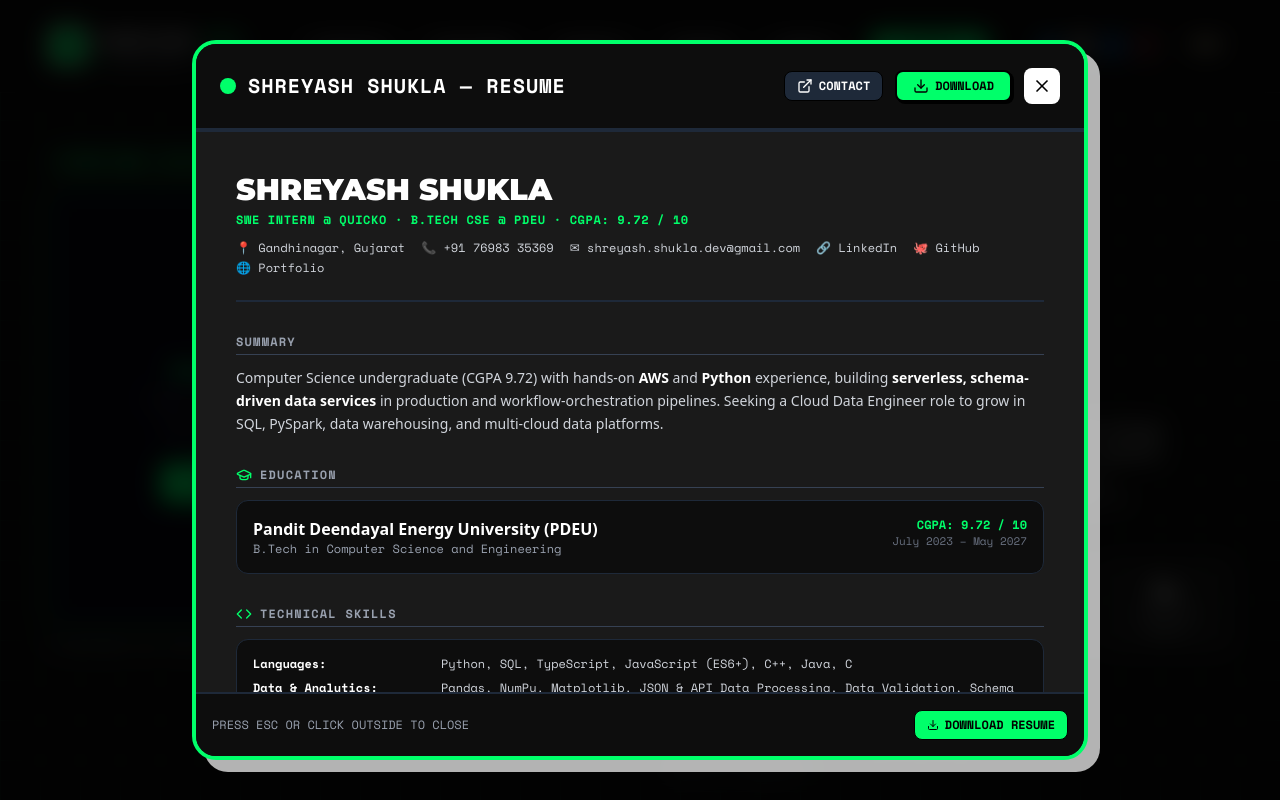
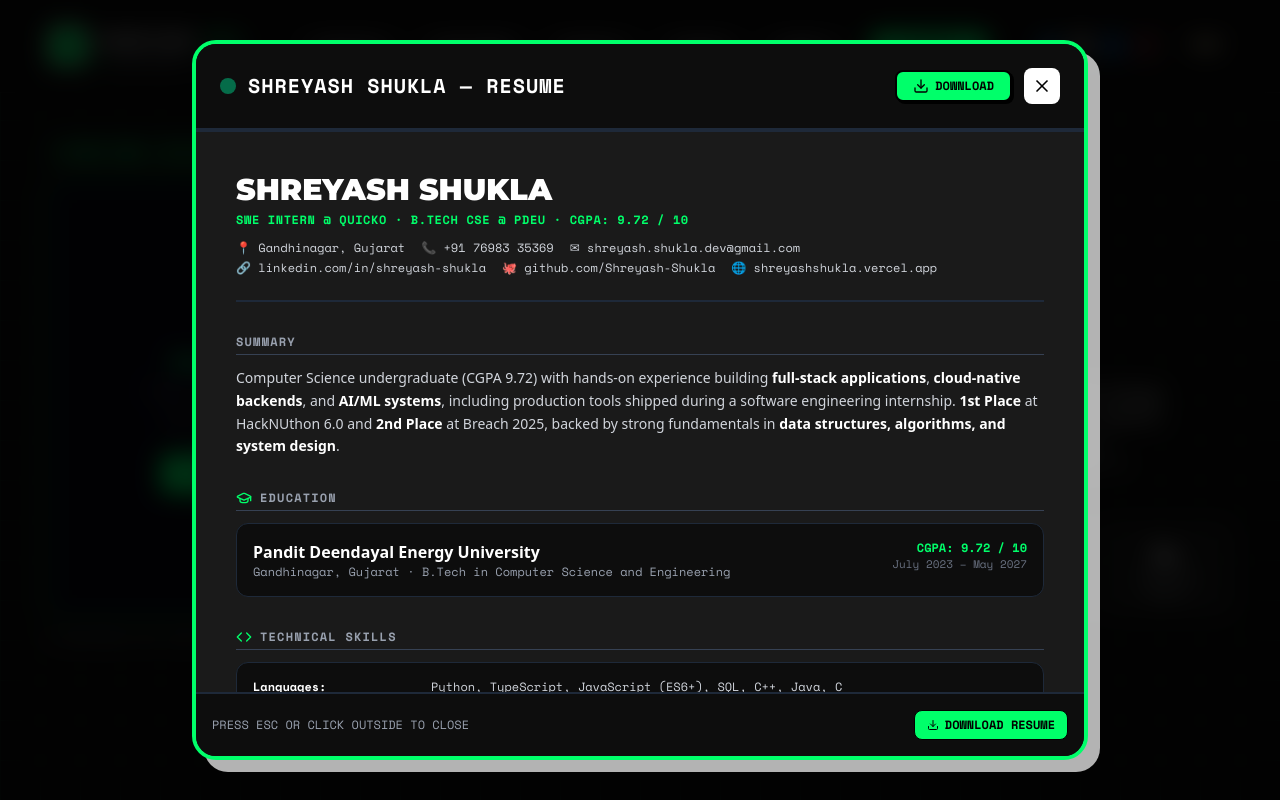
Before and after one commit to Shreyash-Shukla/portfolio, a Next.js app: page / in a window 1280 px wide. Both pictures are taken after a click on the button "VIEW RESUME". Shown: the top 800 px of the page. Built offline with nearby package versions, Linux system fonts and the light colour scheme.

Commit message:
bug fixes

```diff
--- a/components/Hero.jsx
+++ b/components/Hero.jsx
@@ -79,16 +79,6 @@ export default function Hero({ onOpenResume }) {
 
         {/* ── Right: Bio ── */}
         <div className="order-1 lg:order-2 flex flex-col gap-7">
-          {/* Tag */}
-          <div className="flex flex-wrap gap-2">
-            <span className="font-mono text-xs font-bold bg-black text-[#00FF6A] dark:bg-[#00FF6A]/10 dark:text-[#00FF6A] border border-[#00FF6A] px-3 py-1 rounded-full uppercase tracking-widest shadow-sm">
-              B.Tech CSE · PDEU
-            </span>
-            <span className="font-mono text-xs font-bold bg-gray-200 text-gray-800 dark:bg-white/5 dark:text-gray-300 border border-gray-400 dark:border-gray-700 px-3 py-1 rounded-full uppercase tracking-widest">
-              Ex-Intern @ Quicko
-            </span>
-          </div>
-
           {/* Name */}
           <div>
             <p className="font-mono text-sm font-bold text-gray-600 dark:text-gray-400 uppercase tracking-[0.25em] mb-1">
--- a/components/ResumeModal.jsx
+++ b/components/ResumeModal.jsx
@@ -1,17 +1,19 @@
 "use client";
 
 import { useEffect } from "react";
-import { X, Download, ExternalLink, Briefcase, GraduationCap, Code, Trophy } from "lucide-react";
+import { X, Download, Briefcase, GraduationCap, Code, Trophy } from "lucide-react";
 
 export default function ResumeModal({ isOpen, onClose }) {
   useEffect(() => {
-    const handleKeyDown = (e) => { if (e.key === "Escape") onClose(); };
+    const handleKeyDown = (e) => {
+      if (e.key === "Escape") onClose();
+    };
     if (isOpen) {
-      document.addEventListener("keydown", handleKeyDown);
+      window.addEventListener("keydown", handleKeyDown);
       document.body.style.overflow = "hidden";
     }
     return () => {
-      document.removeEventListener("keydown", handleKeyDown);
+      window.removeEventListener("keydown", handleKeyDown);
       document.body.style.overflow = "";
     };
   }, [isOpen, onClose]);
@@ -37,19 +39,11 @@ export default function ResumeModal({ isOpen, onClose }) {
         {/* Modal Header */}
         <div className="flex items-center justify-between p-6 bg-gray-100 dark:bg-[#0D0D0D] border-b-4 border-black dark:border-gray-800">
           <div className="flex items-center gap-3">
-            <div className="w-4 h-4 rounded-full bg-[#00FF6A]"></div>
+            <div className="w-4 h-4 rounded-full bg-emerald-500 animate-pulse"></div>
             <h2 className="font-mono font-black text-xl tracking-wider text-gray-900 dark:text-white">SHREYASH SHUKLA — RESUME</h2>
           </div>
 
           <div className="flex items-center gap-3">
-            <a
-              href="mailto:shreyash.shukla.dev@gmail.com"
-              className="hidden sm:flex items-center gap-1.5 px-3 py-1.5 bg-gray-200 dark:bg-gray-800 text-gray-900 dark:text-white rounded-lg font-mono text-xs font-bold border border-black hover:bg-gray-300 dark:hover:bg-gray-700"
-            >
-              <ExternalLink className="w-4 h-4" />
-              <span>CONTACT</span>
-            </a>
-
             <button
               onClick={handleDownload}
               className="flex items-center gap-1.5 px-4 py-1.5 bg-emerald-400 dark:bg-[#00FF6A] text-black rounded-lg font-mono text-xs font-black border-2 border-black shadow-[2px_2px_0px_0px_rgba(0,0,0,1)] hover:translate-x-0.5 hover:translate-y-0.5 transition-all active:translate-x-1 active:translate-y-1 active:shadow-none"
@@ -73,16 +67,16 @@ export default function ResumeModal({ isOpen, onClose }) {
           {/* Header Contact */}
           <div className="border-b-2 border-gray-200 dark:border-gray-800 pb-6">
             <h1 className="text-3xl font-black font-mont mb-1 text-gray-900 dark:text-white">SHREYASH SHUKLA</h1>
-            <p className="font-mono text-xs font-bold text-green-700 dark:text-[#00FF6A] uppercase tracking-wider mb-3">
+            <p className="font-mono text-xs font-bold text-emerald-700 dark:text-[#00FF6A] uppercase tracking-wider mb-3">
               SWE Intern @ Quicko · B.Tech CSE @ PDEU · CGPA: 9.72 / 10
             </p>
             <div className="flex flex-wrap gap-x-4 gap-y-1 text-gray-700 dark:text-gray-300 text-xs font-mono">
               <span>📍 Gandhinagar, Gujarat</span>
               <span>📞 +91 76983 35369</span>
               <a href="mailto:shreyash.shukla.dev@gmail.com" className="hover:text-emerald-600 dark:hover:text-[#00FF6A] transition-colors">✉ shreyash.shukla.dev@gmail.com</a>
-              <a href="https://linkedin.com/in/shreyash-shukla-6a3b5a309" target="_blank" rel="noopener noreferrer" className="hover:text-emerald-600 dark:hover:text-[#00FF6A] transition-colors">🔗 LinkedIn</a>
-              <a href="https://github.com/Shreyash-Shukla" target="_blank" rel="noopener noreferrer" className="hover:text-emerald-600 dark:hover:text-[#00FF6A] transition-colors">🐙 GitHub</a>
-              <a href="https://shreyashshukla.vercel.app" target="_blank" rel="noopener noreferrer" className="hover:text-emerald-600 dark:hover:text-[#00FF6A] transition-colors">🌐 Portfolio</a>
+              <a href="https://linkedin.com/in/shreyash-shukla-6a3b5a309" target="_blank" rel="noopener noreferrer" className="hover:text-emerald-600 dark:hover:text-[#00FF6A] transition-colors">🔗 linkedin.com/in/shreyash-shukla</a>
+              <a href="https://github.com/Shreyash-Shukla" target="_blank" rel="noopener noreferrer" className="hover:text-emerald-600 dark:hover:text-[#00FF6A] transition-colors">🐙 github.com/Shreyash-Shukla</a>
+              <a href="https://shreyashshukla.vercel.app" target="_blank" rel="noopener noreferrer" className="hover:text-emerald-600 dark:hover:text-[#00FF6A] transition-colors">🌐 shreyashshukla.vercel.app</a>
             </div>
           </div>
 
@@ -92,7 +86,7 @@ export default function ResumeModal({ isOpen, onClose }) {
               SUMMARY
             </h3>
             <p className="text-gray-700 dark:text-gray-300 text-xs sm:text-sm leading-relaxed">
-              Computer Science undergraduate (CGPA 9.72) with hands-on <strong className="text-gray-900 dark:text-white">AWS</strong> and <strong className="text-gray-900 dark:text-white">Python</strong> experience, building <strong className="text-gray-900 dark:text-white">serverless, schema-driven data services</strong> in production and workflow-orchestration pipelines. Seeking a Cloud Data Engineer role to grow in SQL, PySpark, data warehousing, and multi-cloud data platforms.
+              Computer Science undergraduate (CGPA 9.72) with hands-on experience building <strong className="text-gray-900 dark:text-white">full-stack applications</strong>, <strong className="text-gray-900 dark:text-white">cloud-native backends</strong>, and <strong className="text-gray-900 dark:text-white">AI/ML systems</strong>, including production tools shipped during a software engineering internship. <strong className="text-gray-900 dark:text-white">1st Place</strong> at HackNUthon 6.0 and <strong className="text-gray-900 dark:text-white">2nd Place</strong> at Breach 2025, backed by strong fundamentals in <strong className="text-gray-900 dark:text-white">data structures, algorithms, and system design</strong>.
             </p>
           </div>
 
@@ -104,11 +98,11 @@ export default function ResumeModal({ isOpen, onClose }) {
             </h3>
             <div className="bg-gray-50 dark:bg-[#0D0D0D] p-4 rounded-xl border border-gray-200 dark:border-gray-800 flex justify-between items-start">
               <div>
-                <h4 className="font-bold text-base text-gray-900 dark:text-white">Pandit Deendayal Energy University (PDEU)</h4>
-                <p className="text-xs font-mono text-gray-600 dark:text-gray-400">B.Tech in Computer Science and Engineering</p>
+                <h4 className="font-bold text-base text-gray-900 dark:text-white">Pandit Deendayal Energy University</h4>
+                <p className="text-xs font-mono text-gray-600 dark:text-gray-400">Gandhinagar, Gujarat · B.Tech in Computer Science and Engineering</p>
               </div>
               <div className="text-right ml-4 flex-shrink-0">
-                <span className="font-mono text-xs font-bold text-green-700 dark:text-[#00FF6A] block">CGPA: 9.72 / 10</span>
+                <span className="font-mono text-xs font-bold text-emerald-700 dark:text-[#00FF6A] block">CGPA: 9.72 / 10</span>
                 <p className="text-[11px] text-gray-500 font-mono">July 2023 – May 2027</p>
               </div>
             </div>
@@ -122,16 +116,15 @@ export default function ResumeModal({ isOpen, onClose }) {
             </h3>
             <div className="space-y-2 font-mono text-xs bg-gray-50 dark:bg-[#0D0D0D] p-4 rounded-xl border border-gray-200 dark:border-gray-800">
               {[
-                { label: "Languages", value: "Python, SQL, TypeScript, JavaScript (ES6+), C++, Java, C" },
-                { label: "Data & Analytics", value: "Pandas, NumPy, Matplotlib, JSON & API Data Processing, Data Validation, Schema Design" },
+                { label: "Languages", value: "Python, TypeScript, JavaScript (ES6+), SQL, C++, Java, C" },
+                { label: "Backend & Frontend", value: "Node.js, Express.js, FastAPI, Flask, REST, OpenAPI, Serverless, JWT Auth, Next.js, React.js, Angular, Jest" },
+                { label: "Cloud & DevOps", value: "AWS (Lambda, DynamoDB, S3, CloudFront, IAM), Terraform (IaC), Docker, Jenkins, Git, GitHub, Linux" },
                 { label: "Databases", value: "PostgreSQL, MySQL, DynamoDB, MongoDB" },
-                { label: "Cloud & DevOps", value: "AWS (Lambda, DynamoDB, S3, CloudFront, IAM), Terraform, Docker, Jenkins, Git, Linux" },
-                { label: "Backend & APIs", value: "Node.js, Express.js, FastAPI, Flask, REST APIs, Serverless Architecture, OpenAPI" },
-                { label: "GenAI & Orchestration", value: "LLM-driven workflows, DAG-based orchestration, MCP tool integrations" },
-                { label: "Frontend & Testing", value: "Angular, React.js, Next.js, NgRx, Tailwind CSS, Jest" },
+                { label: "Data & ML", value: "Pandas, NumPy, Matplotlib, XGBoost, Random Forest, GNNs, API Data Processing, Data Validation, Schema Design" },
+                { label: "AI & Concepts", value: "LLM Workflows, RAG, DAG Orchestration, MCP, DSA, OOP, DBMS, Operating Systems, System Design" },
               ].map((skill) => (
-                <div key={skill.label} className="flex gap-2">
-                  <strong className="text-gray-900 dark:text-white min-w-[140px] sm:min-w-[180px] flex-shrink-0">{skill.label}:</strong>
+                <div key={skill.label} className="flex flex-col sm:flex-row gap-1 sm:gap-2">
+                  <strong className="text-gray-900 dark:text-white min-w-[150px] sm:min-w-[170px] flex-shrink-0">{skill.label}:</strong>
                   <span className="text-gray-700 dark:text-gray-300">{skill.value}</span>
                 </div>
               ))}
@@ -142,7 +135,7 @@ export default function ResumeModal({ isOpen, onClose }) {
           <div>
             <h3 className="font-mono text-xs font-black text-gray-600 dark:text-gray-400 uppercase tracking-widest mb-3 flex items-center gap-2 border-b border-gray-200 dark:border-gray-700 pb-1">
               <Briefcase className="w-4 h-4 text-emerald-600 dark:text-[#00FF6A]" />
-              WORK EXPERIENCE
+              EXPERIENCE
             </h3>
 
             <div className="border-l-2 border-emerald-500 dark:border-[#00FF6A] pl-4 space-y-2">
@@ -151,14 +144,28 @@ export default function ResumeModal({ isOpen, onClose }) {
                   <h4 className="font-bold text-lg text-gray-900 dark:text-white">Quicko</h4>
                   <p className="text-sm font-semibold text-gray-700 dark:text-gray-300 italic">Software Engineering Intern · Ahmedabad, Gujarat</p>
                 </div>
-                <span className="font-mono text-xs bg-green-500/10 text-green-700 dark:text-[#00FF6A] px-2.5 py-1 rounded font-bold border border-green-500/30 flex-shrink-0">May 2026 – June 2026</span>
+                <span className="font-mono text-xs bg-green-500/10 text-emerald-700 dark:text-[#00FF6A] px-2.5 py-1 rounded font-bold border border-green-500/30 flex-shrink-0">May 2026 – June 2026</span>
               </div>
               <ul className="list-disc list-inside space-y-1.5 text-gray-700 dark:text-gray-300 font-light text-xs sm:text-sm leading-relaxed mt-2">
-                <li>Developed and deployed <strong className="text-gray-900 dark:text-white">four production-grade financial tools</strong> live on Quicko's platform: PAN Verification Tool, PAN-Aadhaar Link Status Checker, Tax Payment Status Checker, and e-Verify ITR Tool.</li>
-                <li>Designed cloud-native data workflows on <strong className="text-gray-900 dark:text-white">AWS DynamoDB</strong> and built scalable <strong className="text-gray-900 dark:text-white">serverless APIs</strong> with TypeScript, Node.js, and AWS Lambda, using Middy middleware for request validation, error handling, and logging.</li>
-                <li>Enforced <strong className="text-gray-900 dark:text-white">schema-driven data validation</strong> using OpenAPI Specifications and JSON Schemas, with automated code generation.</li>
-                <li>Provisioned infrastructure as code with <strong className="text-gray-900 dark:text-white">Terraform</strong>, enforcing least-privilege access through AWS IAM roles.</li>
-                <li>Applied <strong className="text-gray-900 dark:text-white">TSyringe</strong> for dependency injection and wrote unit/integration tests with Jest.</li>
+                <li>
+                  Developed and deployed <strong className="text-gray-900 dark:text-white">four production-grade financial tools</strong> live on Quicko&apos;s platform: a{" "}
+                  <a href="https://quicko.com/tools/verify-pan-details" target="_blank" rel="noopener noreferrer" className="text-emerald-700 dark:text-[#00FF6A] font-bold hover:underline">PAN Verification Tool ↗</a>, a{" "}
+                  <a href="https://quicko.com/tools/check-pan-aadhaar-link-status" target="_blank" rel="noopener noreferrer" className="text-emerald-700 dark:text-[#00FF6A] font-bold hover:underline">PAN-Aadhaar Link Status Checker ↗</a>, a{" "}
+                  <a href="https://quicko.com/tools/check-tax-payment-status" target="_blank" rel="noopener noreferrer" className="text-emerald-700 dark:text-[#00FF6A] font-bold hover:underline">Tax Payment Status Checker ↗</a>, and an{" "}
+                  <a href="https://quicko.com/tools/e-verify-itr" target="_blank" rel="noopener noreferrer" className="text-emerald-700 dark:text-[#00FF6A] font-bold hover:underline">e-Verify ITR Tool ↗</a>.
+                </li>
+                <li>
+                  Designed cloud-native data workflows on <strong className="text-gray-900 dark:text-white">AWS DynamoDB</strong> and built scalable <strong className="text-gray-900 dark:text-white">serverless APIs</strong> with <strong className="text-gray-900 dark:text-white">TypeScript</strong>, <strong className="text-gray-900 dark:text-white">Node.js</strong>, and <strong className="text-gray-900 dark:text-white">AWS Lambda</strong>, using Middy middleware for validation, error handling, and logging.
+                </li>
+                <li>
+                  Enforced <strong className="text-gray-900 dark:text-white">schema-driven data validation</strong> across services using <strong className="text-gray-900 dark:text-white">OpenAPI Specifications</strong> and <strong className="text-gray-900 dark:text-white">JSON Schemas</strong>, with automated code generation.
+                </li>
+                <li>
+                  Provisioned infrastructure as code with <strong className="text-gray-900 dark:text-white">Terraform</strong>, enforcing least-privilege access through <strong className="text-gray-900 dark:text-white">AWS IAM</strong> roles and policies.
+                </li>
+                <li>
+                  Applied <strong className="text-gray-900 dark:text-white">TSyringe</strong> for dependency injection; wrote <strong className="text-gray-900 dark:text-white">Jest</strong> unit/integration tests for reliability.
+                </li>
               </ul>
             </div>
           </div>
@@ -171,44 +178,56 @@ export default function ResumeModal({ isOpen, onClose }) {
             <div className="space-y-4">
               {[
                 {
-                  name: "DriveMesh — Encrypted & Distributed Cloud Storage",
+                  name: "PROTRACT — AI Fraud Detection (1st Place, HackNUthon 6.0)",
+                  tech: "Python, FastAPI, XGBoost, GNN, RAG, Next.js, MongoDB",
+                  link: "https://github.com/Shreyash-Shukla/HackNuThon",
+                  bullets: [
+                    "Co-built a real-time fraud detection system that ranked 1st among 300+ teams and 1000+ participants at HackNUthon 6.0.",
+                    "Designed a compliance-first pipeline: every transaction is verified against online-banking regulations before fraud detection, then scored with XGBoost, Random Forest, and Linear Regression (timestamp features, weighted classes) to flag anomalies.",
+                    "Added Graph Neural Networks to detect complex patterns such as circular transactions, producing a risk score and routing flagged cases to an admin review queue.",
+                    "Built RAG-based explanations with compliance reasoning, improving LLM accuracy via structured prompt engineering and better embeddings; served through low-latency FastAPI endpoints with a Next.js dashboard and MongoDB.",
+                  ],
+                },
+                {
+                  name: "VeriChain — AI + Blockchain Fraud Prevention (2nd Place, Breach 2025)",
+                  tech: "Python, FastAPI, DeepFace, Solidity, Next.js, MongoDB",
+                  link: "https://github.com/Shreyash-Shukla/Protract-Breach",
+                  bullets: [
+                    "Built a fraud-prevention platform combining biometric face-recognition authentication (OpenCV, DeepFace), ML fraud detection, and blockchain audit trails.",
+                    "Trained a Random Forest classifier on a public Ethereum transactions dataset (Kaggle) to flag fraudulent transactions.",
+                    "Secured records with immutable Solidity smart contracts (ThirdWeb, MetaMask) on a Next.js, Node.js, FastAPI stack.",
+                  ],
+                },
+                {
+                  name: "DriveMesh — Encrypted & Distributed Cloud Storage over GDrive",
                   tech: "Python, Flask, Google Drive API, OAuth 2.0",
                   link: "https://github.com/Shreyash-Shukla/distributed-drive-client",
                   bullets: [
-                    "Built a Python/Flask application pooling multiple Google Drive accounts into a single encrypted, distributed storage layer with drag-and-drop UI.",
-                    "Engineered a chunking pipeline splitting files into 5MB blocks, encrypted with Fernet, distributed round-robin via Google Drive API v3.",
-                    "Parallelized uploads/downloads with ThreadPoolExecutor (up to 5 threads per account) for significantly faster large-file transfers.",
-                  ]
+                    "Built a Python/Flask app that pools multiple Google Drive accounts into one encrypted, distributed storage layer with a drag-and-drop file manager.",
+                    "Engineered a chunking pipeline that splits files into 5MB blocks, encrypts each with Fernet, and distributes them round-robin across accounts via the Google Drive API v3, parallelized with ThreadPoolExecutor (up to 5 threads per account).",
+                    "Maintained JSON metadata registries to reconstruct, delete, or reorganize files, with multi-account OAuth 2.0 token refresh.",
+                  ],
                 },
                 {
                   name: "DAGent — AI Workflow Orchestration Platform",
                   tech: "Next.js 14, TypeScript, MongoDB, NextAuth, Redux Toolkit",
                   link: "https://github.com/Shreyash-Shukla/tictechtoe",
                   bullets: [
-                    "Built DAGent, an AI-powered platform converting natural-language requests into executable DAG workflows with parallel execution.",
-                    "Integrated MCP tool integrations (Drive, Gmail, Contacts) secured with Google OAuth 2.0 via NextAuth, with auto-refreshing MongoDB-backed tokens.",
-                    "Built interactive dashboard with chat panel, live DAG canvas, and log viewer using Redux Toolkit and Zustand.",
-                  ]
-                },
-                {
-                  name: "MovieSpace — Serverless Movie Catalog",
-                  tech: "Angular 21, NgRx, TypeScript, AWS Lambda, DynamoDB",
-                  link: "https://dwvc9bm4d2i5q.cloudfront.net/movies",
-                  isLive: true,
-                  bullets: [
-                    "Engineered a serverless movie catalog platform on AWS Lambda and DynamoDB with JWT-based authentication, deployed via S3/CloudFront.",
-                    "Implemented centralized state management with NgRx Store and Effects; styled with Angular Material and Tailwind CSS.",
-                  ]
+                    "Built an AI workflow orchestration platform that converts natural-language requests into executable DAG workflows, running independent tool nodes in parallel.",
+                    "Integrated MCP tools (Drive, Gmail, Contacts) secured with Google OAuth 2.0 via NextAuth, with auto-refreshing tokens stored in a custom MongoDB adapter.",
+                    "Designed Mongoose schemas for chats, workflow graphs, and credentials.",
+                    "Built the interactive dashboard — chat panel, live DAG canvas, log viewer — with Redux Toolkit and Zustand for state and Framer Motion/GSAP for animation.",
+                  ],
                 },
               ].map((proj) => (
                 <div key={proj.name} className="bg-gray-50 dark:bg-[#0D0D0D] p-4 rounded-xl border border-gray-200 dark:border-gray-800">
                   <div className="flex justify-between items-start mb-2 flex-wrap gap-2">
                     <div>
                       <h4 className="font-bold text-sm text-gray-900 dark:text-white">{proj.name}</h4>
-                      <p className="font-mono text-[10px] text-gray-500 dark:text-gray-500 italic">{proj.tech}</p>
+                      <p className="font-mono text-[10px] text-gray-600 dark:text-gray-400 italic">{proj.tech}</p>
                     </div>
-                    <a href={proj.link} target="_blank" rel="noopener noreferrer" className="text-[10px] font-mono font-bold text-green-700 dark:text-[#00FF6A] hover:underline flex items-center gap-1 flex-shrink-0">
-                      {proj.isLive ? "🔗 Live" : "GitHub ↗"}
+                    <a href={proj.link} target="_blank" rel="noopener noreferrer" className="text-[10px] font-mono font-bold text-emerald-700 dark:text-[#00FF6A] hover:underline flex items-center gap-1 flex-shrink-0">
+                      GitHub ↗
                     </a>
                   </div>
                   <ul className="list-disc list-inside space-y-1 text-gray-700 dark:text-gray-300 font-light text-xs leading-relaxed">
@@ -219,17 +238,19 @@ export default function ResumeModal({ isOpen, onClose }) {
             </div>
           </div>
 
-          {/* Achievements */}
+          {/* Achievements & Certifications */}
           <div>
             <h3 className="font-mono text-xs font-black text-gray-600 dark:text-gray-400 uppercase tracking-widest mb-3 flex items-center gap-2 border-b border-gray-200 dark:border-gray-700 pb-1">
               <Trophy className="w-4 h-4 text-emerald-600 dark:text-[#00FF6A]" />
-              ACHIEVEMENTS &amp; HONORS
+              ACHIEVEMENTS &amp; CERTIFICATIONS
             </h3>
-            <ul className="list-disc list-inside space-y-1 text-gray-700 dark:text-gray-300 text-xs sm:text-sm font-light">
-              <li>Earned the <strong className="text-gray-900 dark:text-white">Knight</strong> badge on <strong className="text-gray-900 dark:text-white">LeetCode</strong>, demonstrating strong problem-solving and algorithmic skills.</li>
-              <li><strong className="text-gray-900 dark:text-white">1st Place at Nirma Hackathon</strong> and <strong className="text-gray-900 dark:text-white">2nd Position at Breach Hackathon</strong>.</li>
-              <li>Qualified <strong className="text-gray-900 dark:text-white">JEE Mains, JEE Advanced, and GATE</strong>; awarded the <strong className="text-gray-900 dark:text-white">Government of Gujarat Scholarship</strong>.</li>
-              <li>Completed <strong className="text-gray-900 dark:text-white">Entrepreneurship and Incubation</strong> certification — <strong className="text-gray-900 dark:text-white">NPTEL (IIT Bombay)</strong>.</li>
+            <ul className="list-disc list-inside space-y-1.5 text-gray-700 dark:text-gray-300 text-xs sm:text-sm font-light">
+              <li>
+                Earned the <strong className="text-gray-900 dark:text-white">Knight</strong> badge on <strong className="text-gray-900 dark:text-white">LeetCode</strong>; Qualified <strong className="text-gray-900 dark:text-white">JEE Mains</strong>, <strong className="text-gray-900 dark:text-white">JEE Advanced</strong>, and <strong className="text-gray-900 dark:text-white">GATE</strong>; Awarded the <strong className="text-gray-900 dark:text-white">Government of Gujarat Merit Scholarship</strong>.
+              </li>
+              <li>
+                <strong className="text-gray-900 dark:text-white">Certificate</strong> in Entrepreneurship and Incubation — <strong className="text-gray-900 dark:text-white">NPTEL (IIT Bombay)</strong>.
+              </li>
             </ul>
           </div>
         </div>
```
Also changed, not shown: components/Footer.jsx (+0 -10 lines).
